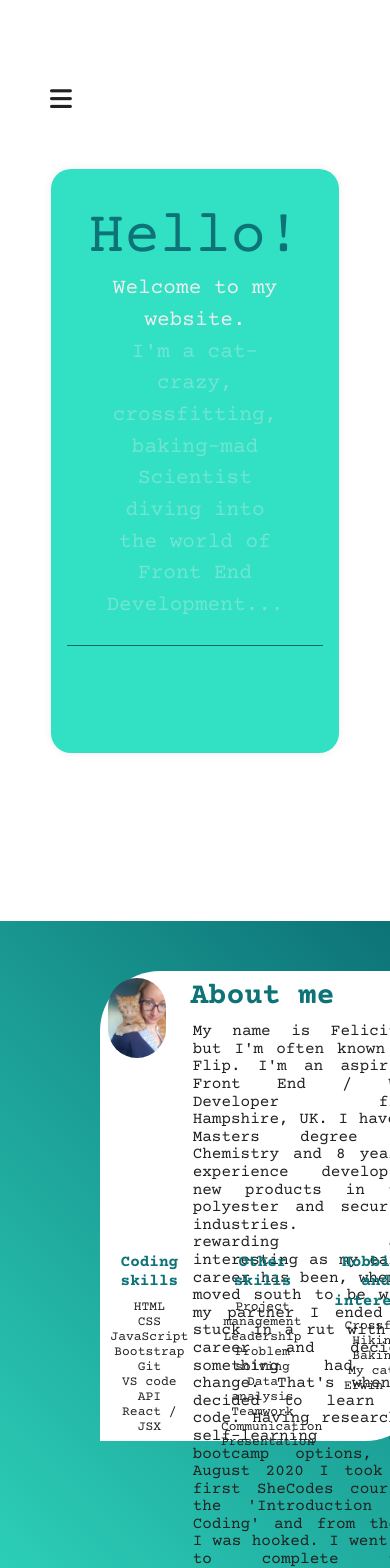
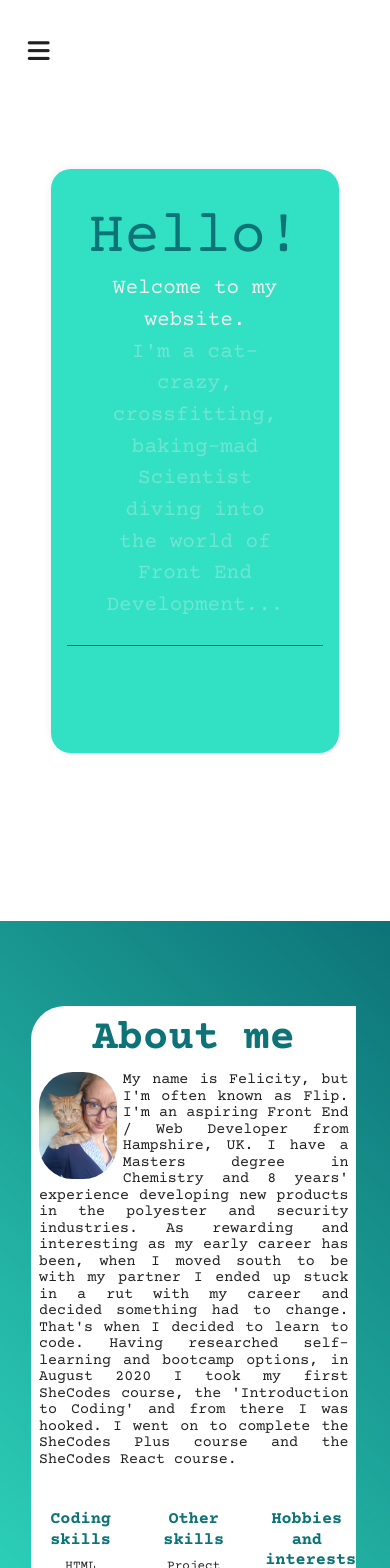
Before and after one commit to flippity28/portfolio-website-react, a React (Create React App) app: page / in a window 390 px wide. Shown: the top 1568 px of the page. Built offline with nearby package versions, Linux system fonts and the light colour scheme.

Commit message:
making about section mobile friendly

```diff
--- a/src/aboutme.css
+++ b/src/aboutme.css
@@ -1,35 +1,33 @@
 .about-me {
   background: linear-gradient(45deg, #32e0c4, #0d7377);
   font-family: "Courier Prime", monospace;
-  height: 100vh;
+  min-height: 100vh;
+  min-width: 100vw;
 }
 .about-me .block {
   align-content: center;
   background: white;
-  height: 470px;
-  margin: 50px 0 30px 100px;
+  min-height: 80vh;
+  margin: 4vw 8vw 4vw 8vw;
   padding: 2vw;
-  border-radius: 60px 0 60px 0;
+  border-radius: 4vh 0 4vh 0;
 }
 
 .about-me h1 {
   text-align: center;
   font-weight: bold;
-  font-size: 30px;
+  font-size: 5vh;
   color: #0d7377;
 }
 .about-me .about-me-text {
-  font-size: 16px;
+  font-size: 1.2vw;
   text-align: justify;
   line-height: 1.1;
   color: #212121;
 }
 
-.about-me .row {
-  max-height: 230px;
-}
 .about-me h3 {
-  font-size: 16px;
+  font-size: 1.3vw;
   font-weight: bold;
   text-align: center;
   color: #0d7377;
@@ -40,7 +38,7 @@
   padding-left: 0;
 }
 .about-me li {
-  font-size: 13px;
+  font-size: 1.1vw;
   line-height: 15px;
   color: #212121;
 }
@@ -52,11 +50,30 @@
 }
 
 .about-me #profile-photo {
-  width: 15vw;
-  border-radius: 50px;
-  position: relative;
-  top: -45px;
+  float: left;
+  margin-right: 1.5vw;
+  width: 12vw;
+  border-radius: 4vh;
 }
 .about-me .skills-section {
-  margin-top: 0;
+  margin-top: 5vh;
 }
+@media screen and (max-width: 600px) {
+  .about-me .block {
+    min-width: 80%;
+    margin-top: 10vh;
+  }
+  .about-me h3 {
+    font-size: 2vh;
+  }
+  .about-me li {
+    font-size: 1.5vh;
+  }
+  .about-me .about-me-text {
+    font-size: 15px;
+    width: 70%;
+  }
+  .about-me #profile-photo {
+    width: 20vw;
+  }
+}
--- a/src/aboutme.js
+++ b/src/aboutme.js
@@ -12,9 +12,9 @@ export default function AboutMe (){return(
         <div className="block col-10">
           <h1>About me</h1>
           <div className="row">
-          <div className="col-3"><img src={PIC} alt="about_me_img" id="profile-photo"/></div>
 
-          <div className ="col-9 about-me-text">
+          <div className ="col about-me-text">
+            <img src={PIC} alt="about_me_img" id="profile-photo"/>
             My name is Felicity, but I'm often known as Flip. I'm an aspiring
             Front End / Web Developer from Hampshire, UK. I have a Masters
             degree in Chemistry and 8 years' experience developing new products
@@ -27,6 +27,7 @@ export default function AboutMe (){return(
             from there I was hooked. I went on to complete the SheCodes Plus
             course and the SheCodes React course.</div>
         </div>
+
           <div className="row skills-section">
             <div className="col-4">
               <h3>Coding skills</h3>
@@ -70,6 +71,7 @@ export default function AboutMe (){return(
           </div>
         </div>
       </div>
+      </div>
     </div>
-  </div>
+
   )}
--- a/src/menu.css
+++ b/src/menu.css
@@ -1,25 +1,43 @@
 .side-menu {
   font-family: "Courier Prime", monospace;
   position: fixed;
-  left: 30px;
-  top: 40px;
+  left: 2vw;
+  top: 2vh;
   color: #212121;
+  z-index: 1;
 }
+
 .side-menu button {
   background-color: transparent;
   border: none;
   outline: none;
   margin-left: 0;
-  margin-top: 5vh;
+  margin-top: 2vh;
+  margin-bottom: 2vh;
   text-align: left;
   padding: 5px;
   color: #212121;
   border-radius: 10px;
   transition: 200ms ease-in-out;
 }
+
+@media screen and (max-width: 600px) {
+  .side-menu {
+    margin-left: 0;
+  }
+  .side-menu .menu-link {
+    background-color: white;
+    min-width: 90vw;
+    margin-left: 0;
+  }
+  .side-menu .link-button {
+    width: 80vw;
+    text-align: center;
+  }
+}
 .side-menu a {
   padding: 0;
-  margin-left: 15px;
+  margin-left: 3vh;
 }
 .side-menu .link-button:hover {
   background-color: #32e0c4;
@@ -28,4 +46,5 @@
 
 .side-menu .fas {
   font-size: 25px;
+  background-color: transparent;
 }
--- a/src/menu.js
+++ b/src/menu.js
@@ -12,13 +12,13 @@ if (nav) {
 return(
       <div className="side-menu col-1">
         <div classname="row"><button onClick={showMenu}><i class="fas fa-times"></i></button></div>
-          <div className="row">
-            <a  id="about-me-link" href="#about-section"><button class="link-button">About me</button></a>
+          <div className="row menu-link">
+            <a  id="about-me-link" href="#about-section"><button class="link-button">About</button></a>
           </div>
-          <div className="row">
+          <div className="row menu-link">
             <a id="projects-link" href="#projects"><button class="link-button">Projects</button></a>
           </div>
-          <div className="row"><a id="contact-link" href="#contact"><button class="link-button">Contact</button></a></div>
+          <div className="row menu-link"><a id="contact-link" href="#contact"><button class="link-button">Contact</button></a></div>
 
         </div>
 
```
Also changed, not shown: 1 other file (tests, documents, lock files or other folders).
